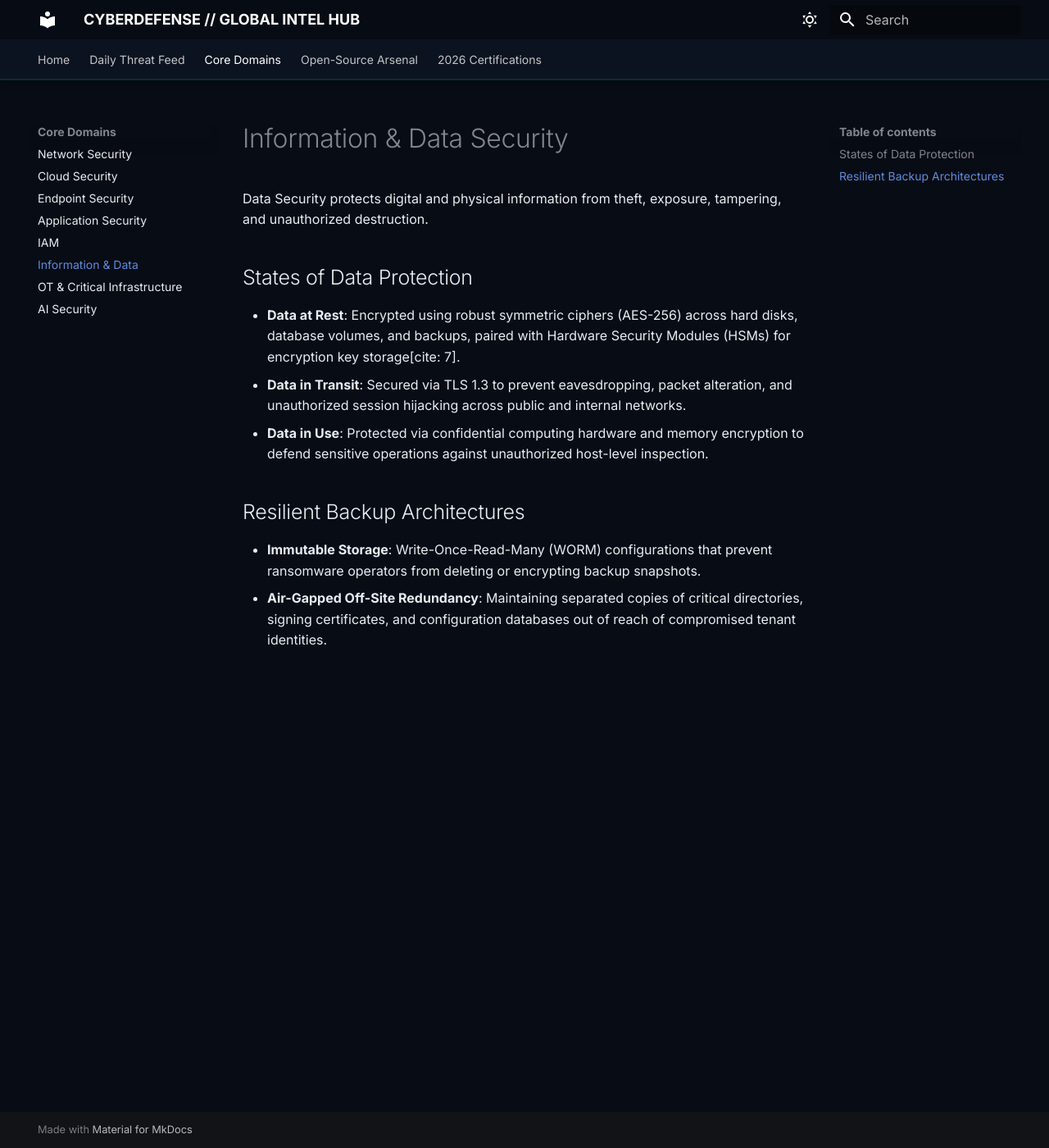
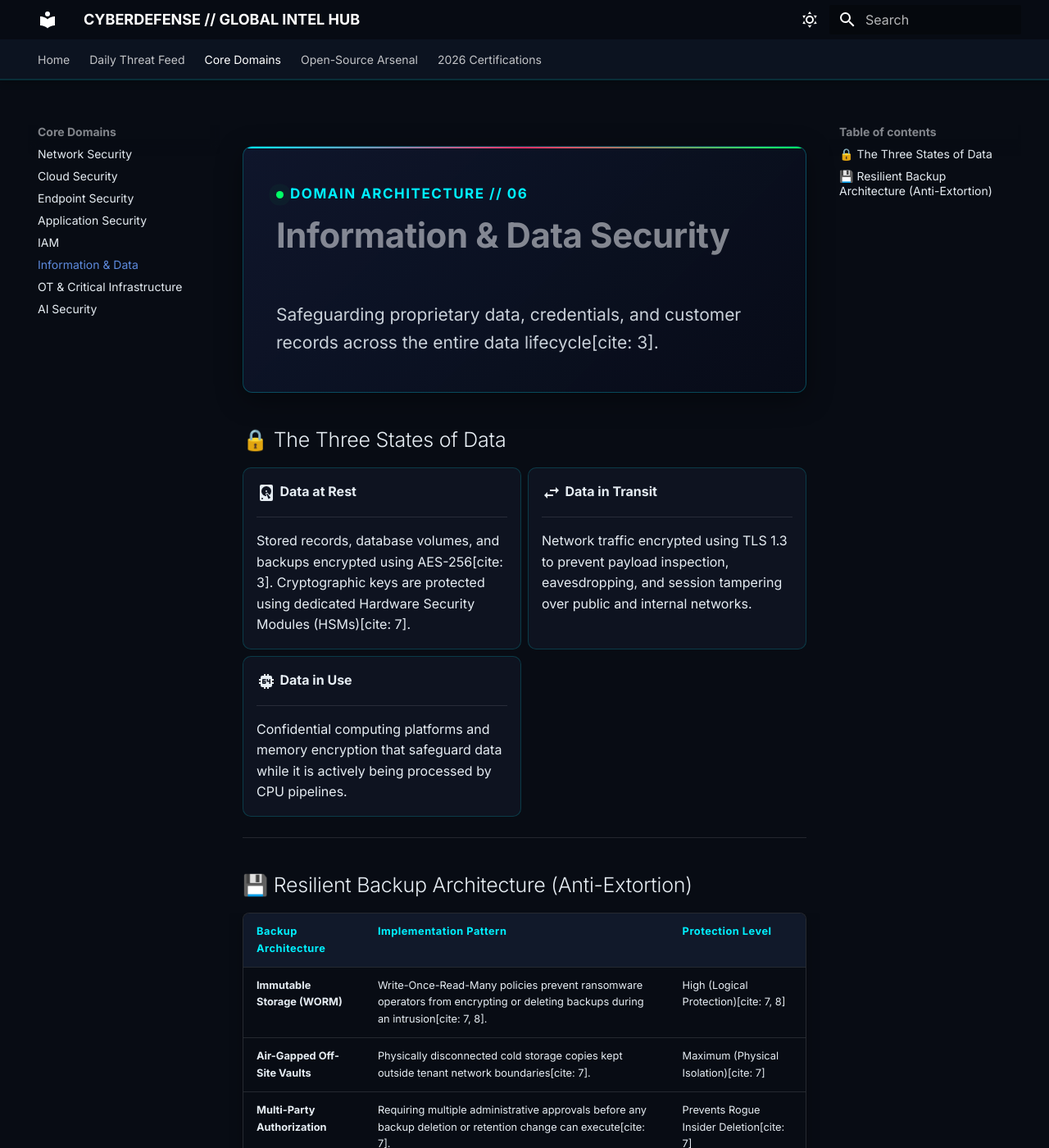
Before and after one commit to atharvajdhumal/cybersecurity-handbook, an MkDocs documentation site: the page built from docs/domains/data-security.md, in a window 1280 px wide and 1400 px high. Shown: the whole window at 82% size. Built offline with MkDocs 1.6.1 and Material for MkDocs 9.7.7, drawn with Linux system fonts in a browser that asks for light colours.

Commit message:
Update data-security.md

```diff
--- a/docs/domains/data-security.md
+++ b/docs/domains/data-security.md
@@ -1,13 +1,43 @@
-# Information & Data Security
+<div class="hero-box">
+  <span style="font-size: 0.85rem; font-weight: 700; letter-spacing: 1.5px; text-transform: uppercase; color: #00f0ff; display: block; margin-bottom: 0.5rem;">
+    <span class="live-pulse"></span>DOMAIN ARCHITECTURE // 06
+  </span>
+  <h1 style="margin-top: 0; font-size: 2.1rem; font-weight: 800;">Information & Data Security</h1>
+  <p style="color: #c9d1d9; font-size: 1.05rem; margin-bottom: 0;">
+    Safeguarding proprietary data, credentials, and customer records across the entire data lifecycle[cite: 3].
+  </p>
+</div>
 
-Data Security protects digital and physical information from theft, exposure, tampering, and unauthorized destruction.
+## 🔒 The Three States of Data
 
-## States of Data Protection
+<div class="grid cards" markdown>
 
-* **Data at Rest**: Encrypted using robust symmetric ciphers (AES-256) across hard disks, database volumes, and backups, paired with Hardware Security Modules (HSMs) for encryption key storage[cite: 7].
-* **Data in Transit**: Secured via TLS 1.3 to prevent eavesdropping, packet alteration, and unauthorized session hijacking across public and internal networks.
-* **Data in Use**: Protected via confidential computing hardware and memory encryption to defend sensitive operations against unauthorized host-level inspection.
+-   :material-harddisk:{ .lg .middle } **Data at Rest**
 
-## Resilient Backup Architectures
-* **Immutable Storage**: Write-Once-Read-Many (WORM) configurations that prevent ransomware operators from deleting or encrypting backup snapshots.
-* **Air-Gapped Off-Site Redundancy**: Maintaining separated copies of critical directories, signing certificates, and configuration databases out of reach of compromised tenant identities.
+    ---
+
+    Stored records, database volumes, and backups encrypted using AES-256[cite: 3]. Cryptographic keys are protected using dedicated Hardware Security Modules (HSMs)[cite: 7].
+
+-   :material-swap-horizontal:{ .lg .middle } **Data in Transit**
+
+    ---
+
+    Network traffic encrypted using TLS 1.3 to prevent payload inspection, eavesdropping, and session tampering over public and internal networks.
+
+-   :material-cpu-64-bit:{ .lg .middle } **Data in Use**
+
+    ---
+
+    Confidential computing platforms and memory encryption that safeguard data while it is actively being processed by CPU pipelines.
+
+</div>
+
+---
+
+## 💾 Resilient Backup Architecture (Anti-Extortion)
+
+| Backup Architecture | Implementation Pattern | Protection Level |
+| :--- | :--- | :--- |
+| **Immutable Storage (WORM)** | Write-Once-Read-Many policies prevent ransomware operators from encrypting or deleting backups during an intrusion[cite: 7, 8]. | High (Logical Protection)[cite: 7, 8] |
+| **Air-Gapped Off-Site Vaults** | Physically disconnected cold storage copies kept outside tenant network boundaries[cite: 7]. | Maximum (Physical Isolation)[cite: 7] |
+| **Multi-Party Authorization** | Requiring multiple administrative approvals before any backup deletion or retention change can execute[cite: 7]. | Prevents Rogue Insider Deletion[cite: 7] |
```
